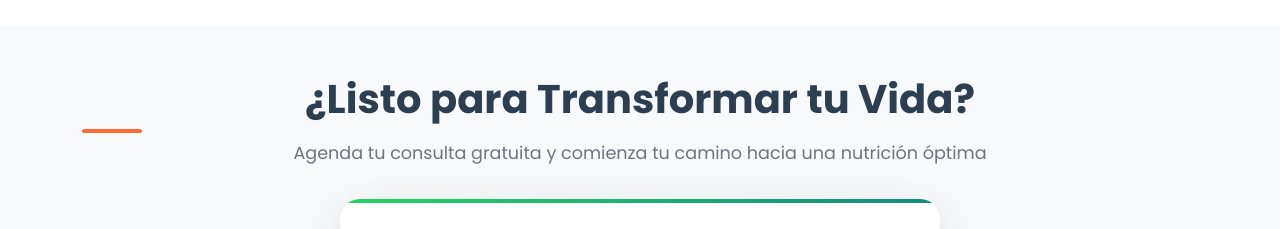
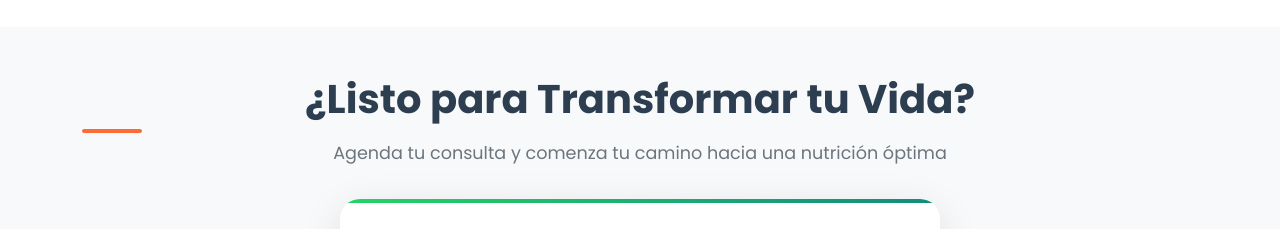
Before and after one commit to AlexisAllendez/AlexisAllendez.github.io, a plain HTML site: page index.html in a window 1280 px wide. Shown: the part 4920-5149 px from the top of the page. Drawn offline with nearby package versions, Linux system fonts and the light colour scheme.

Commit message:
Update index.html

```diff
--- a/index.html
+++ b/index.html
@@ -461,7 +461,7 @@
         <div class="container">
             <div class="text-center">
                 <h2 class="section-title">¿Listo para Transformar tu Vida?</h2>
-                <p class="section-subtitle">Agenda tu consulta gratuita y comienza tu camino hacia una nutrición óptima</p>
+                <p class="section-subtitle">Agenda tu consulta y comenza tu camino hacia una nutrición óptima</p>
 
                 <div class="contact-cta">
                     <div class="cta-content">
```
